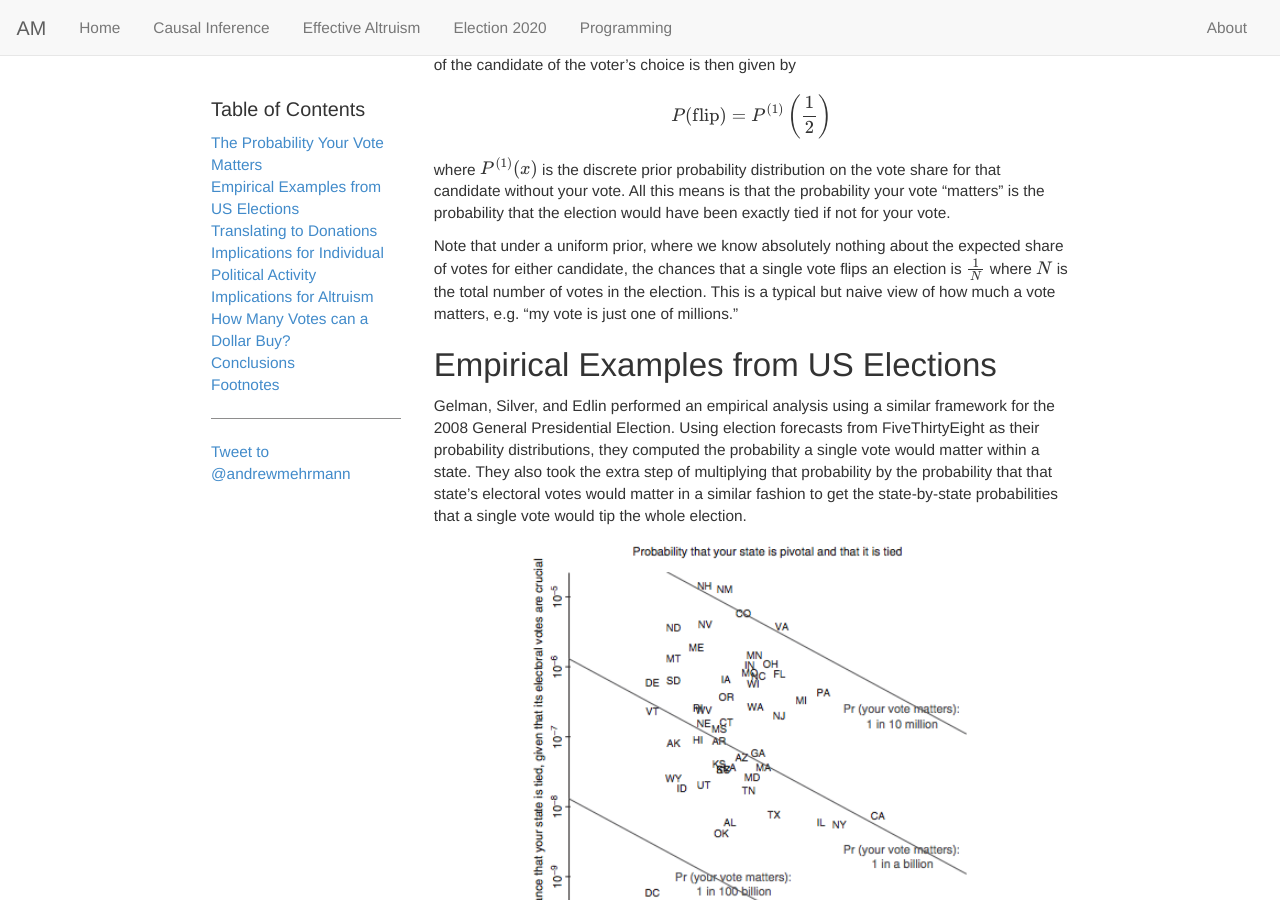
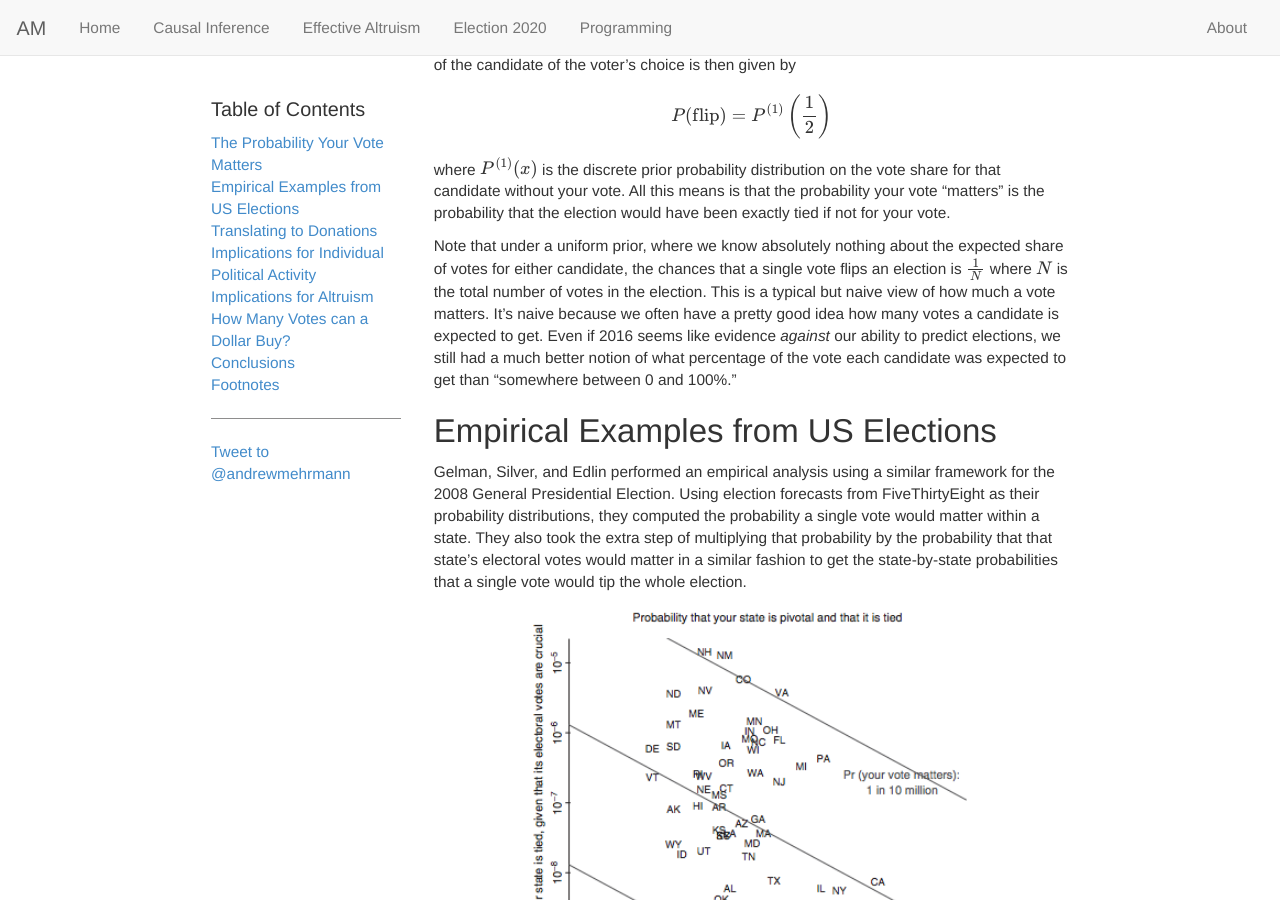
Before and after one commit to dkmehrmann/-deprecated-dkmehrmann.github.io, a Jekyll site: the page built from _posts/2019-12-05-thinking-about-donations.md, in a window 1280 px wide and 900 px high, scrolled down 1134 px. Built offline with Jekyll 4.4.1, drawn with Linux system fonts in a browser that asks for light colours; formulas are drawn with MathJax 3; comment, search, counter and statistics services are not loaded.

Commit message:
add clarity

```diff
--- a/_posts/2019-12-05-thinking-about-donations.md
+++ b/_posts/2019-12-05-thinking-about-donations.md
@@ -31,7 +31,7 @@ $$P(\text{flip}) = P^{(1)}\left(\frac{1}{2}\right)$$
 
 where $P^{(1)}(x)$ is the discrete prior probability distribution on the vote share for that candidate without your vote. All this means is that the probability your vote "matters" is the probability that the election would have been exactly tied if not for your vote.
 
-Note that under a uniform prior, where we know absolutely nothing about the expected share of votes for either candidate, the chances that a single vote flips an election is $\frac{1}{N}$ where $N$ is the total number of votes in the election. This is a typical but naive view of how much a vote matters, e.g. "my vote is just one of millions."
+Note that under a uniform prior, where we know absolutely nothing about the expected share of votes for either candidate, the chances that a single vote flips an election is $\frac{1}{N}$ where $N$ is the total number of votes in the election. This is a typical but naive view of how much a vote matters. It's naive because we often have a pretty good idea how many votes a candidate is expected to get. Even if 2016 seems like evidence *against* our ability to predict elections, we still had a much better notion of what percentage of the vote each candidate was expected to get than "somewhere between 0 and 100%."
 
 
 ## Empirical Examples from US Elections
```
